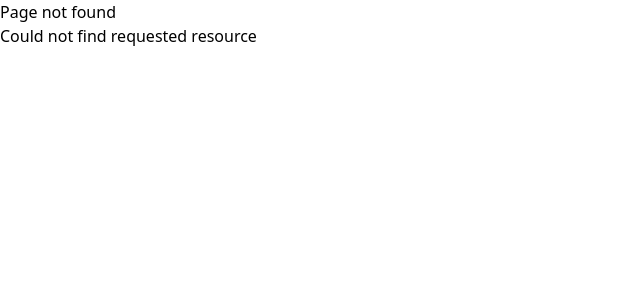
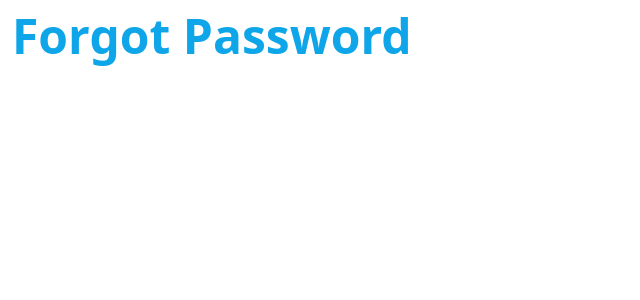
Before and after one commit to SurendarYama/nextjs-tuts, a Next.js app: page /forgot-password in a window 1280 px wide. Before the commit this address had no page. Shown: the top 300 px of the page, without its empty margins (0-640 px from the left). Built offline with nearby package versions, Linux system fonts and the light colour scheme.

Commit message:
nextjs tuts route groups done.

```diff
--- /dev/null
+++ b/src/app/(auth)/forgot-password/page.tsx
@@ -0,0 +1,7 @@
+export default function ForgotPassword() {
+    return (
+        <>
+            <h1 className="heading">Forgot Password</h1>
+        </>
+    )
+}
```
Also changed, not shown: src/app/(auth)/login/page.tsx (added, +7 -0 lines), src/app/(auth)/register/page.tsx (added, +7 -0 lines).
